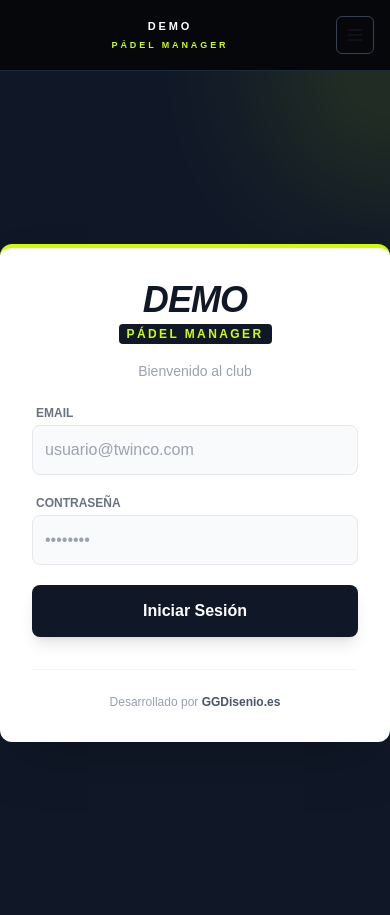
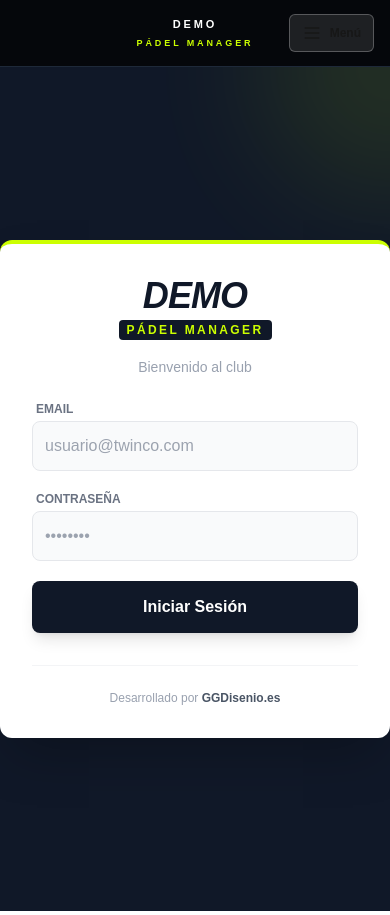
Before and after one commit to ggdisenioes/PRE.PADELX, a Next.js app: page /login in a window 390 px wide. Built offline with nearby package versions, Linux system fonts and the light colour scheme; no server answers.

Commit message:
Update AppShell.tsx

```diff
--- a/app/components/AppShell.tsx
+++ b/app/components/AppShell.tsx
@@ -137,8 +137,8 @@ export default function AppShell({ children }: { children: React.ReactNode }) {
         {/* COLUMNA PRINCIPAL */}
         <div className="flex-1 flex flex-col">
           {/* HEADER MOBILE */}
-          <header className="md:hidden flex items-center justify-between px-4 py-4 bg-[#05070b] border-b border-gray-800">
-            <div className="text-center flex-1">
+          <header className="md:hidden relative flex items-center justify-center px-4 py-4 bg-[#05070b] border-b border-gray-800">
+            <div className="text-center">
               <p className="text-[11px] font-extrabold tracking-[0.26em] text-white uppercase">
                 DEMO
               </p>
@@ -150,18 +150,31 @@ export default function AppShell({ children }: { children: React.ReactNode }) {
             <button
               type="button"
               aria-label={mobileOpen ? "Cerrar menú" : "Abrir menú"}
-              className="ml-3 inline-flex items-center justify-center rounded-md border border-gray-700 p-2 text-gray-200 hover:bg-gray-800 focus:outline-none focus:ring-2 focus:ring-offset-2 focus:ring-offset-[#05070b] focus:ring-[#ccff00]"
+              className="absolute right-4 inline-flex items-center gap-2 rounded-md border border-white/25 bg-white/10 px-3 py-2 text-white hover:bg-white/20 focus:outline-none focus:ring-2 focus:ring-offset-2 focus:ring-offset-[#05070b] focus:ring-[#ccff00]"
               onClick={() => setMobileOpen((o) => !o)}
             >
               {mobileOpen ? (
-                <svg className="h-5 w-5" viewBox="0 0 24 24" stroke="currentColor" fill="none" strokeWidth={1.8}>
+                <svg
+                  className="h-5 w-5 shrink-0"
+                  viewBox="0 0 24 24"
+                  stroke="currentColor"
+                  fill="none"
+                  strokeWidth={1.8}
+                >
                   <path strokeLinecap="round" strokeLinejoin="round" d="M6 18L18 6M6 6l12 12" />
                 </svg>
               ) : (
-                <svg className="h-5 w-5" viewBox="0 0 24 24" stroke="currentColor" fill="none" strokeWidth={1.8}>
+                <svg
+                  className="h-5 w-5 shrink-0"
+                  viewBox="0 0 24 24"
+                  stroke="currentColor"
+                  fill="none"
+                  strokeWidth={1.8}
+                >
                   <path strokeLinecap="round" strokeLinejoin="round" d="M4 6h16M4 12h16M4 18h16" />
                 </svg>
               )}
+              <span className="text-xs font-semibold">{mobileOpen ? "Cerrar" : "Menú"}</span>
             </button>
           </header>
 
```
